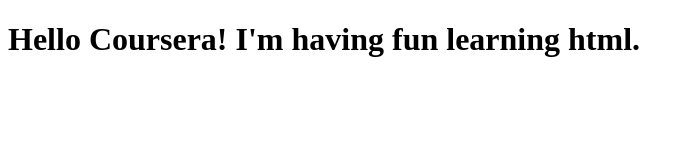
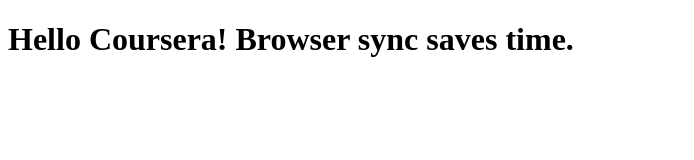
Before and after one commit to ukshitsuvarna/htmlcssuka, a plain HTML site: page website/index.html in a window 1280 px wide. Shown: the whole page, without its empty margins (0-694 px from the left). Drawn offline with Linux system fonts and the light colour scheme.

Commit message:
First Page in HTML

```diff
--- a/website/index.html
+++ b/website/index.html
@@ -4,6 +4,6 @@
         <title>Hello Coursera!</title>
     </head>
     <body>
-        <h1>Hello Coursera! I'm having fun learning html.</h1>
+        <h1>Hello Coursera! Browser sync saves time.</h1>
     </body>
 </html>
```
